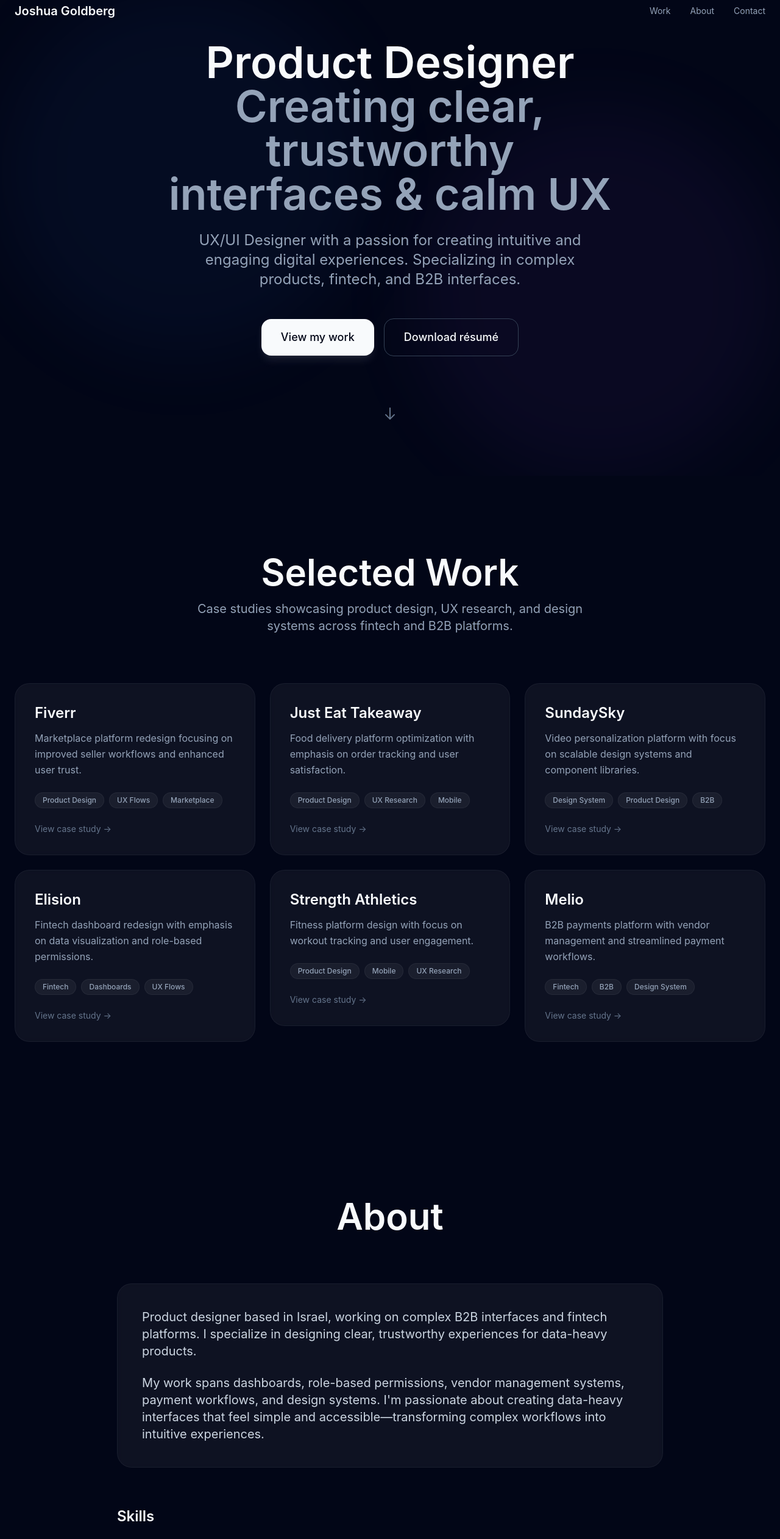
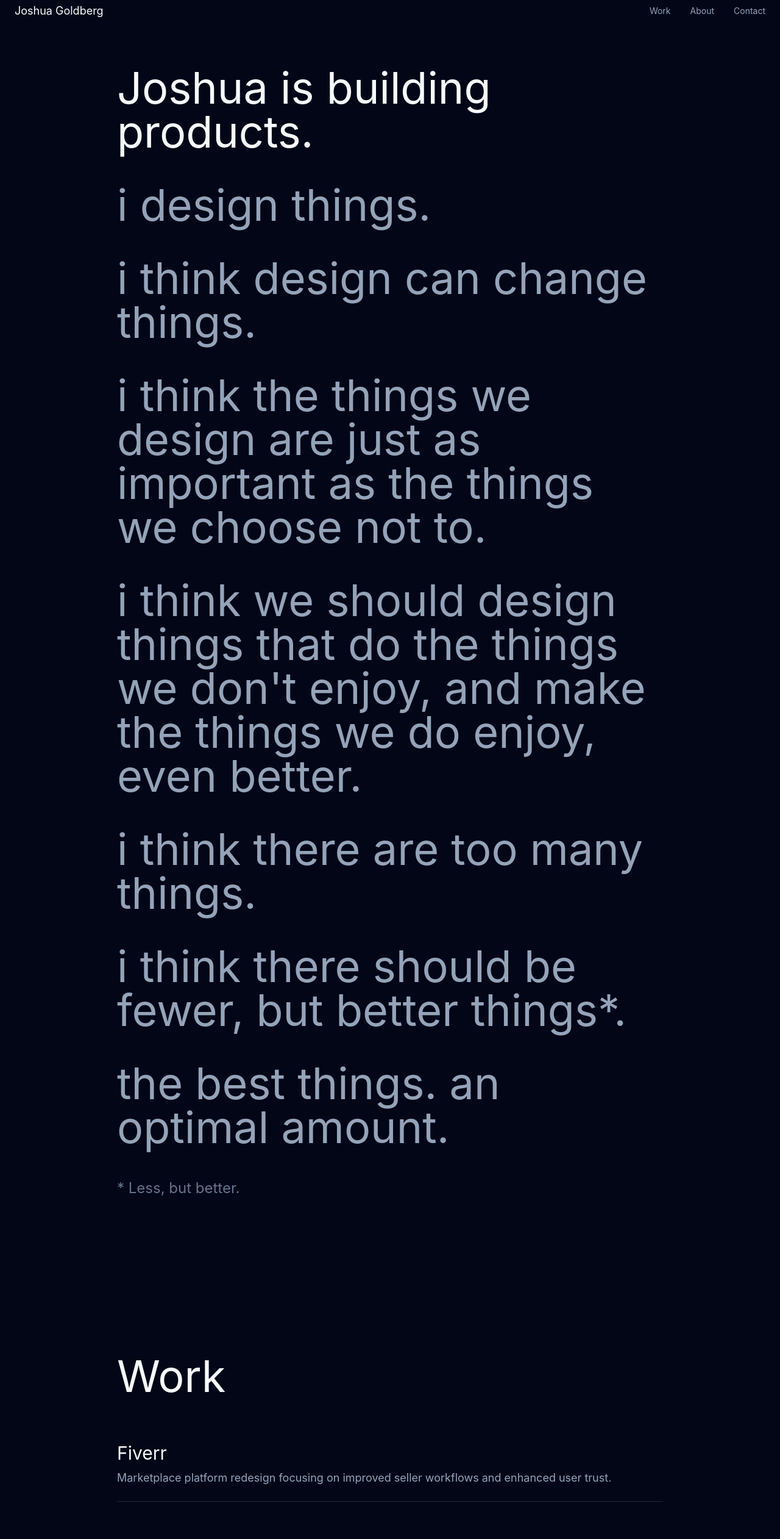
Before and after one commit to shukigold/portfolio, a Next.js app: page / in a window 1280 px wide. Shown: the part 20-2543 px from the top of the page at 61% size. Built offline with nearby package versions, Linux system fonts and the light colour scheme.

Commit message:
Redesign portfolio to minimal statement-based style inspired by Marco.fyi

```diff
--- a/components/AboutSection.tsx
+++ b/components/AboutSection.tsx
@@ -1,50 +1,22 @@
 "use client";
 /* eslint-disable react/no-unescaped-entities */
 
-import { motion } from "framer-motion";
-import { useInView } from "framer-motion";
-import { useRef } from "react";
+export default function AboutSection() {
+  return (
+    <section id="about" className="min-h-screen py-32 px-6 relative">
+      <div className="max-w-4xl mx-auto">
+        <div className="space-y-12">
+          <h2 className="text-4xl md:text-6xl lg:text-7xl font-normal mb-12">
+            About
+          </h2>
 
-const skills = [
-  "UX research & discovery",
-  "Information architecture",
-  "User flows & interaction design",
-  "Design systems & tokens",
-  "Design documentation",
-  "Figma & prototyping",
-  "Developer collaboration",
-  "Accessibility (WCAG)",
-];
-
-export default function AboutSection() {
-  const ref = useRef(null);
-  const isInView = useInView(ref, { once: true, margin: "-100px" });
-
-  return (
-    <section id="about" ref={ref} className="min-h-screen py-32 px-6 relative">
-      <div className="max-w-4xl mx-auto">
-        <motion.div
-          initial={{ opacity: 0, y: 30 }}
-          animate={isInView ? { opacity: 1, y: 0 } : { opacity: 0, y: 30 }}
-          transition={{ duration: 0.8 }}
-          className="text-center mb-20"
-        >
-          <h2 className="text-5xl md:text-6xl font-semibold mb-4">About</h2>
-        </motion.div>
-
-        <motion.div
-          initial={{ opacity: 0, y: 30 }}
-          animate={isInView ? { opacity: 1, y: 0 } : { opacity: 0, y: 30 }}
-          transition={{ duration: 0.8, delay: 0.2 }}
-          className="mb-16"
-        >
-          <div className="p-10 rounded-3xl border border-white/5 bg-white/5 backdrop-blur-sm">
-            <p className="text-lg md:text-xl text-slate-300 leading-relaxed mb-6">
+          <div className="space-y-8 text-lg md:text-xl text-slate-300 leading-relaxed">
+            <p>
               Product designer based in Israel, working on complex B2B
               interfaces and fintech platforms. I specialize in designing clear,
               trustworthy experiences for data-heavy products.
             </p>
-            <p className="text-lg md:text-xl text-slate-300 leading-relaxed">
+            <p>
               My work spans dashboards, role-based permissions, vendor
               management systems, payment workflows, and design systems. I&apos;m
               passionate about creating data-heavy interfaces that feel simple
@@ -52,32 +24,7 @@ export default function AboutSection() {
               experiences.
             </p>
           </div>
-        </motion.div>
-
-        <motion.div
-          initial={{ opacity: 0, y: 30 }}
-          animate={isInView ? { opacity: 1, y: 0 } : { opacity: 0, y: 30 }}
-          transition={{ duration: 0.8, delay: 0.4 }}
-        >
-          <h3 className="text-2xl font-semibold mb-6 text-slate-50">Skills</h3>
-          <div className="grid grid-cols-1 md:grid-cols-2 gap-4">
-            {skills.map((skill, index) => (
-              <motion.div
-                key={skill}
-                initial={{ opacity: 0, x: -20 }}
-                animate={
-                  isInView
-                    ? { opacity: 1, x: 0 }
-                    : { opacity: 0, x: -20 }
-                }
-                transition={{ duration: 0.5, delay: 0.5 + index * 0.1 }}
-                className="p-4 rounded-2xl border border-white/5 bg-white/5 backdrop-blur-sm"
-              >
-                <p className="text-slate-300">{skill}</p>
-              </motion.div>
-            ))}
-          </div>
-        </motion.div>
+        </div>
       </div>
     </section>
   );
--- a/components/ContactSection.tsx
+++ b/components/ContactSection.tsx
@@ -1,94 +1,41 @@
 "use client";
 /* eslint-disable react/no-unescaped-entities */
 
-import { motion } from "framer-motion";
-import { useInView } from "framer-motion";
-import { useRef } from "react";
-
 export default function ContactSection() {
-  const ref = useRef(null);
-  const isInView = useInView(ref, { once: true, margin: "-100px" });
-
   return (
     <section
       id="contact"
-      ref={ref}
       className="min-h-screen py-32 px-6 relative flex items-center"
     >
-      <div className="max-w-4xl mx-auto w-full text-center">
-        <motion.div
-          initial={{ opacity: 0, y: 30 }}
-          animate={isInView ? { opacity: 1, y: 0 } : { opacity: 0, y: 30 }}
-          transition={{ duration: 0.8 }}
+      <div className="max-w-4xl mx-auto w-full">
+        <div className="space-y-8">
+          <h2 className="text-4xl md:text-6xl lg:text-7xl font-normal mb-12">
+            Contact
+          </h2>
+
+          <div className="flex flex-col sm:flex-row items-start gap-6 text-lg md:text-xl">
+            <a
+              href="tel:0547174791"
+              className="text-slate-300 hover:text-slate-50 transition-colors"
             >
-          <h2 className="text-5xl md:text-6xl font-semibold mb-6">
-            Lets work together
-          </h2>
-          <p className="text-xl text-slate-400 mb-12 max-w-2xl mx-auto">
-          I&apos;m open to new opportunities, collaborations, and freelance
-            projects. Feel free to reach out.
-          </p>
-
-          <motion.div
-            initial={{ opacity: 0, y: 30 }}
-            animate={isInView ? { opacity: 1, y: 0 } : { opacity: 0, y: 30 }}
-            transition={{ duration: 0.8, delay: 0.2 }}
-            className="flex flex-col sm:flex-row items-center justify-center gap-4 mb-16"
-          >
-            <motion.a
-              href="mailto:mail@joshgold.design"
-              whileHover={{ scale: 1.05 }}
-              whileTap={{ scale: 0.95 }}
-              className="px-10 py-5 bg-slate-50 text-slate-950 rounded-2xl font-medium text-lg shadow-lg shadow-slate-50/10 hover:shadow-xl hover:shadow-slate-50/20 transition-all"
-            >
-              Email me
-            </motion.a>
-          </motion.div>
-
-          <motion.div
-            initial={{ opacity: 0, y: 30 }}
-            animate={isInView ? { opacity: 1, y: 0 } : { opacity: 0, y: 30 }}
-            transition={{ duration: 0.8, delay: 0.4 }}
-            className="space-y-4"
-          >
-            <div className="flex flex-col sm:flex-row items-center justify-center gap-6 text-slate-400">
+              Text Me
+            </a>
             <a
               href="mailto:mail@joshgold.design"
-                className="hover:text-slate-50 transition-colors"
+              className="text-slate-300 hover:text-slate-50 transition-colors"
             >
-                mail@joshgold.design
+              Email Me
             </a>
-              <span className="hidden sm:inline">•</span>
             <a
-                href="tel:0547174791"
-                className="hover:text-slate-50 transition-colors"
+              href="https://drive.google.com/"
+              target="_blank"
+              rel="noopener noreferrer"
+              className="text-slate-300 hover:text-slate-50 transition-colors"
             >
-                054-717-4791
+              CV
             </a>
           </div>
-
-            <div className="flex items-center justify-center gap-6 pt-8">
-              <a
-                href="https://www.linkedin.com/in/joshua-goldberg"
-                target="_blank"
-                rel="noopener noreferrer"
-                className="text-slate-400 hover:text-slate-50 transition-colors"
-                aria-label="LinkedIn"
-              >
-                LinkedIn
-              </a>
-              <a
-                href="https://www.instagram.com/joshgold.design"
-                target="_blank"
-                rel="noopener noreferrer"
-                className="text-slate-400 hover:text-slate-50 transition-colors"
-                aria-label="Instagram"
-              >
-                Instagram
-              </a>
         </div>
-          </motion.div>
-        </motion.div>
       </div>
     </section>
   );
--- a/components/Header.tsx
+++ b/components/Header.tsx
@@ -1,24 +1,16 @@
 "use client";
-
-import { motion } from "framer-motion";
 
 export default function Header() {
   return (
-    <motion.header
-      initial={{ y: -20, opacity: 0 }}
-      animate={{ y: 0, opacity: 1 }}
-      transition={{ duration: 0.6, ease: "easeOut" }}
-      className="fixed top-0 left-0 right-0 z-50 px-6 py-6"
-    >
+    <header className="fixed top-0 left-0 right-0 z-50 px-6 py-6">
       <nav className="max-w-7xl mx-auto flex items-center justify-between">
-        <motion.a
+        <a
           href="/"
-          whileHover={{ scale: 1.05 }}
-          className="text-xl font-semibold text-slate-50"
+          className="text-lg font-normal text-slate-50 hover:text-slate-300 transition-colors"
         >
           Joshua Goldberg
-        </motion.a>
-        <div className="hidden md:flex items-center gap-8">
+        </a>
+        <div className="flex items-center gap-8">
           <a
             href="#work"
             className="text-slate-400 hover:text-slate-50 transition-colors text-sm"
@@ -39,6 +31,6 @@ export default function Header() {
           </a>
         </div>
       </nav>
-    </motion.header>
+    </header>
   );
 }
--- a/components/HeroSection.tsx
+++ b/components/HeroSection.tsx
@@ -1,102 +1,46 @@
 "use client";
 
-import { motion } from "framer-motion";
+export default function HeroSection() {
+  return (
+    <section className="min-h-screen flex items-center justify-center relative px-6 py-32">
+      <div className="max-w-4xl mx-auto">
+        <div className="space-y-8 md:space-y-12">
+          <h1 className="text-4xl md:text-6xl lg:text-7xl font-normal leading-tight">
+            Joshua is building products.
+          </h1>
 
-export default function HeroSection() {
-  const scrollToWork = () => {
-    const workSection = document.getElementById("work");
-    workSection?.scrollIntoView({ behavior: "smooth" });
-  };
+          <h2 className="text-4xl md:text-6xl lg:text-7xl font-normal leading-tight text-slate-400">
+            i design things.
+          </h2>
 
-  return (
-    <section className="min-h-screen flex items-center justify-center relative px-6 py-20">
-      {/* Soft radial gradients in corners */}
-      <div className="absolute inset-0 overflow-hidden pointer-events-none">
-        <div className="absolute top-0 left-0 w-[600px] h-[600px] bg-blue-500/5 rounded-full blur-3xl"></div>
-        <div className="absolute bottom-0 right-0 w-[600px] h-[600px] bg-purple-500/5 rounded-full blur-3xl"></div>
-      </div>
+          <h2 className="text-4xl md:text-6xl lg:text-7xl font-normal leading-tight text-slate-400">
+            i think design can change things.
+          </h2>
 
-      <div className="max-w-4xl mx-auto text-center relative z-10">
-        <motion.div
-          initial={{ y: 30, opacity: 0 }}
-          animate={{ y: 0, opacity: 1 }}
-          transition={{ duration: 0.8, ease: "easeOut" }}
-        >
-          <h1 className="text-5xl md:text-7xl font-semibold mb-6 leading-tight">
-            Product Designer
-            <br />
-            <span className="text-slate-400">Creating clear, trustworthy</span>
-            <br />
-            <span className="text-slate-400">interfaces & calm UX</span>
-          </h1>
-        </motion.div>
+          <h2 className="text-4xl md:text-6xl lg:text-7xl font-normal leading-tight text-slate-400">
+            i think the things we design are just as important as the things we choose not to.
+          </h2>
 
-        <motion.p
-          initial={{ y: 30, opacity: 0 }}
-          animate={{ y: 0, opacity: 1 }}
-          transition={{ duration: 0.8, delay: 0.2, ease: "easeOut" }}
-          className="text-xl md:text-2xl text-slate-400 mb-12 max-w-2xl mx-auto leading-relaxed"
-        >
-          UX/UI Designer with a passion for creating intuitive and engaging
-          digital experiences. Specializing in complex products, fintech, and
-          B2B interfaces.
-        </motion.p>
+          <h2 className="text-4xl md:text-6xl lg:text-7xl font-normal leading-tight text-slate-400">
+            i think we should design things that do the things we don&apos;t enjoy, and make the things we do enjoy, even better.
+          </h2>
 
-        <motion.div
-          initial={{ y: 30, opacity: 0 }}
-          animate={{ y: 0, opacity: 1 }}
-          transition={{ duration: 0.8, delay: 0.4, ease: "easeOut" }}
-          className="flex flex-col sm:flex-row items-center justify-center gap-4"
-        >
-          <motion.button
-            onClick={scrollToWork}
-            whileHover={{ scale: 1.05 }}
-            whileTap={{ scale: 0.95 }}
-            className="px-8 py-4 bg-slate-50 text-slate-950 rounded-2xl font-medium text-lg shadow-lg shadow-slate-50/10 hover:shadow-xl hover:shadow-slate-50/20 transition-all"
-          >
-            View my work
-          </motion.button>
-          <motion.a
-            href="https://drive.google.com/"
-            target="_blank"
-            rel="noopener noreferrer"
-            whileHover={{ scale: 1.05 }}
-            whileTap={{ scale: 0.95 }}
-            className="px-8 py-4 border border-slate-700 rounded-2xl font-medium text-lg hover:border-slate-500 transition-all"
-          >
-            Download résumé
-          </motion.a>
-        </motion.div>
+          <h2 className="text-4xl md:text-6xl lg:text-7xl font-normal leading-tight text-slate-400">
+            i think there are too many things.
+          </h2>
 
-        <motion.div
-          initial={{ opacity: 0 }}
-          animate={{ opacity: 1 }}
-          transition={{ duration: 1, delay: 1 }}
-          className="mt-20"
-        >
-          <motion.button
-            onClick={scrollToWork}
-            animate={{ y: [0, 10, 0] }}
-            transition={{ repeat: Infinity, duration: 2, ease: "easeInOut" }}
-            className="text-slate-500 hover:text-slate-400 transition-colors"
-            aria-label="Scroll to work"
-          >
-            <svg
-              className="w-6 h-6"
-              fill="none"
-              stroke="currentColor"
-              viewBox="0 0 24 24"
-              xmlns="http://www.w3.org/2000/svg"
-            >
-              <path
-                strokeLinecap="round"
-                strokeLinejoin="round"
-                strokeWidth={2}
-                d="M19 14l-7 7m0 0l-7-7m7 7V3"
-              />
-            </svg>
-          </motion.button>
-        </motion.div>
+          <h2 className="text-4xl md:text-6xl lg:text-7xl font-normal leading-tight text-slate-400">
+            i think there should be fewer, but better things*.
+          </h2>
+
+          <h2 className="text-4xl md:text-6xl lg:text-7xl font-normal leading-tight text-slate-400">
+            the best things. an optimal amount.
+          </h2>
+
+          <p className="text-xl md:text-2xl text-slate-500 mt-8">
+            * Less, but better.
+          </p>
+        </div>
       </div>
     </section>
   );
--- a/components/WorkSection.tsx
+++ b/components/WorkSection.tsx
@@ -1,13 +1,8 @@
 "use client";
-
-import { motion } from "framer-motion";
-import { useInView } from "framer-motion";
-import { useRef } from "react";
 
 interface Project {
   name: string;
   description: string;
-  tags: string[];
   link: string;
 }
 
@@ -15,116 +10,67 @@ const projects: Project[] = [
   {
     name: "Fiverr",
     description: "Marketplace platform redesign focusing on improved seller workflows and enhanced user trust.",
-    tags: ["Product Design", "UX Flows", "Marketplace"],
     link: "https://www.notion.so/Fiverr-Case-Study",
   },
   {
     name: "Just Eat Takeaway",
     description: "Food delivery platform optimization with emphasis on order tracking and user satisfaction.",
-    tags: ["Product Design", "UX Research", "Mobile"],
     link: "https://www.notion.so/Just-Eat-Takeaway-Case-Study",
   },
   {
     name: "SundaySky",
     description: "Video personalization platform with focus on scalable design systems and component libraries.",
-    tags: ["Design System", "Product Design", "B2B"],
     link: "https://www.notion.so/SundaySky-Case-Study",
   },
   {
     name: "Elision",
     description: "Fintech dashboard redesign with emphasis on data visualization and role-based permissions.",
-    tags: ["Fintech", "Dashboards", "UX Flows"],
     link: "https://www.notion.so/Elision-Case-Study",
   },
   {
     name: "Strength Athletics",
     description: "Fitness platform design with focus on workout tracking and user engagement.",
-    tags: ["Product Design", "Mobile", "UX Research"],
     link: "https://www.notion.so/Strength-Athletics-Case-Study",
   },
   {
     name: "Melio",
     description: "B2B payments platform with vendor management and streamlined payment workflows.",
-    tags: ["Fintech", "B2B", "Design System"],
     link: "https://www.notion.so/Melio-Case-Study",
   },
 ];
 
-function ProjectCard({ project, index }: { project: Project; index: number }) {
-  const ref = useRef(null);
-  const isInView = useInView(ref, { once: true, margin: "-100px" });
-
-  return (
-    <motion.div
-      ref={ref}
-      initial={{ opacity: 0, y: 50 }}
-      animate={isInView ? { opacity: 1, y: 0 } : { opacity: 0, y: 50 }}
-      transition={{ duration: 0.6, delay: index * 0.1, ease: "easeOut" }}
-      whileHover={{ scale: 1.02, y: -5 }}
-      className="group"
-    >
-      <a
-        href={project.link}
-        target="_blank"
-        rel="noopener noreferrer"
-        className="block"
-      >
-        <div className="h-full p-8 rounded-3xl border border-white/5 bg-white/5 backdrop-blur-sm hover:border-white/10 hover:bg-white/10 hover:shadow-2xl hover:shadow-white/5 transition-all duration-300 cursor-pointer">
-          <h3 className="text-2xl font-semibold mb-3 text-slate-50">
-            {project.name}
-          </h3>
-          <p className="text-slate-400 mb-6 leading-relaxed">
-            {project.description}
-          </p>
-          <div className="flex flex-wrap gap-2">
-            {project.tags.map((tag) => (
-              <span
-                key={tag}
-                className="px-3 py-1 rounded-full text-xs font-medium bg-white/5 text-slate-400 border border-white/5"
-              >
-                {tag}
-              </span>
-            ))}
-          </div>
-          <div className="mt-6 text-sm text-slate-500 group-hover:text-slate-400 transition-colors">
-            View case study →
-          </div>
-        </div>
-      </a>
-    </motion.div>
-  );
-}
-
 export default function WorkSection() {
-  const ref = useRef(null);
-  const isInView = useInView(ref, { once: true, margin: "-100px" });
-
   return (
     <section
       id="work"
-      ref={ref}
       className="min-h-screen py-32 px-6 relative"
     >
-      <div className="max-w-7xl mx-auto">
-        <motion.div
-          initial={{ opacity: 0, y: 30 }}
-          animate={isInView ? { opacity: 1, y: 0 } : { opacity: 0, y: 30 }}
-          transition={{ duration: 0.8 }}
-          className="text-center mb-20"
-        >
-          <h2 className="text-5xl md:text-6xl font-semibold mb-4">
-            Selected Work
+      <div className="max-w-4xl mx-auto">
+        <div className="space-y-12">
+          <h2 className="text-4xl md:text-6xl lg:text-7xl font-normal mb-12">
+            Work
           </h2>
-          <p className="text-xl text-slate-400 max-w-2xl mx-auto">
-            Case studies showcasing product design, UX research, and design
-            systems across fintech and B2B platforms.
-          </p>
-        </motion.div>
 
-        <div className="grid grid-cols-1 md:grid-cols-2 lg:grid-cols-3 gap-6">
-          {projects.map((project, index) => (
-            <ProjectCard key={project.name} project={project} index={index} />
-          ))}
+          <div className="space-y-8">
+            {projects.map((project) => (
+              <a
+                key={project.name}
+                href={project.link}
+                target="_blank"
+                rel="noopener noreferrer"
+                className="block group"
+              >
+                <div className="py-6 border-b border-slate-800 hover:border-slate-600 transition-colors">
+                  <h3 className="text-2xl md:text-3xl font-normal mb-2 text-slate-50 group-hover:text-slate-300 transition-colors">
+                    {project.name}
+                  </h3>
+                  <p className="text-lg text-slate-400 leading-relaxed">
+                    {project.description}
+                  </p>
+                </div>
+              </a>
+            ))}
+          </div>
         </div>
       </div>
     </section>
```
Also changed, not shown: components/Footer.tsx (+2 -10 lines), 2 other files (tests, documents, lock files or other folders). Lines whose indentation alone changed are shown as unchanged.
